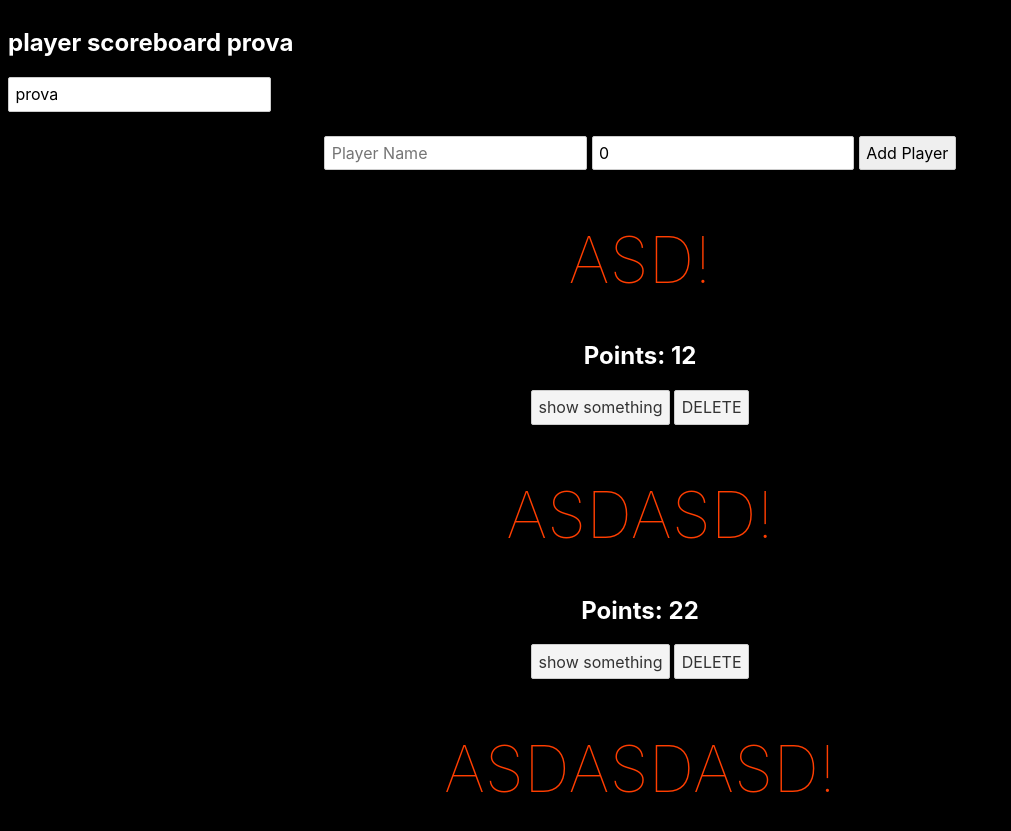
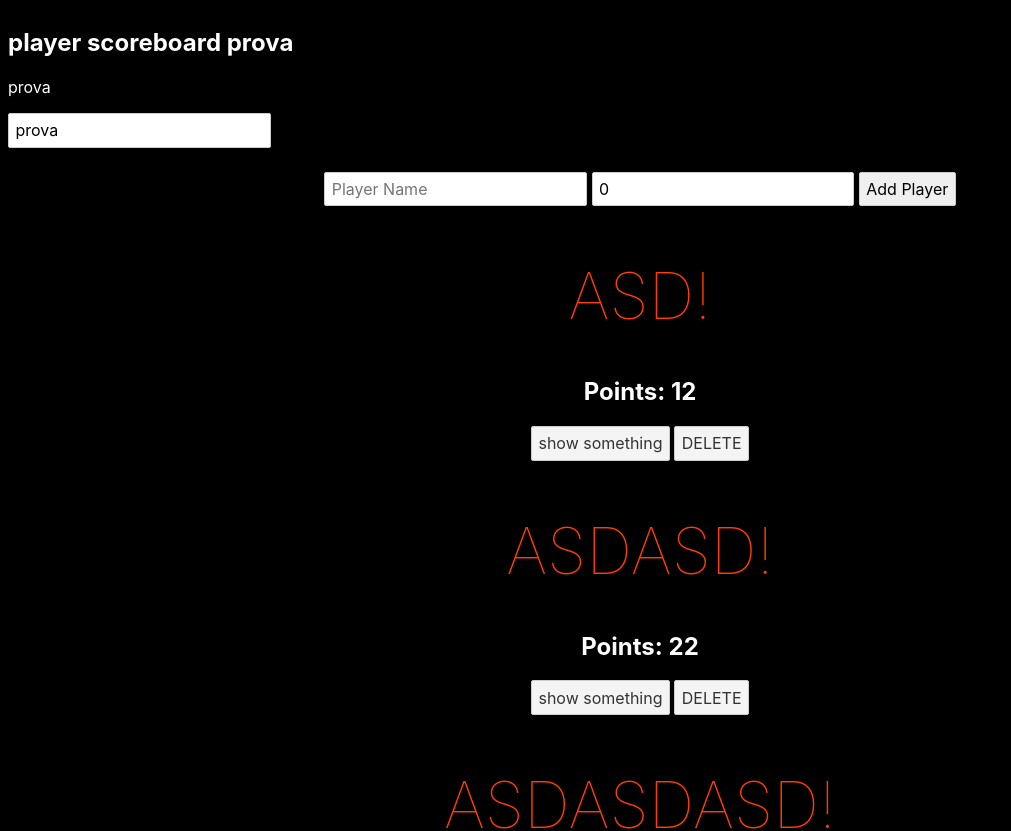
Before and after one commit to SimoneTedesco/launch-countdown-timer-main, a Svelte app: page / in a window 1280 px wide. Shown: the top 831 px of the page, without its empty margins (0-1011 px from the left). Built offline with nearby package versions, Linux system fonts and the light colour scheme.

Commit message:
tested reactive values

```diff
--- a/src/Navbar.svelte
+++ b/src/Navbar.svelte
@@ -4,10 +4,22 @@
     inputValue = target.value
   }
 
+  // scrivendo così il valore non si aggiorna;
+  let reactiveValue = inputValue;
+  // invece così il valore si aggiorna, è una specie di watcher
+  $: reactiveValue = inputValue
+
+  // questo per fare piu cose contemporaneamente
+  $: {
+    console.log('reactiveValue :>> ', reactiveValue);
+    console.log('reactiveValue :>> ', reactiveValue);
+  }
+
 </script>
 
 <nav class="navbar">
   <h1>player scoreboard {inputValue}</h1>
+  <p>{reactiveValue}</p>
   <!-- one way binding -->
   <!-- <input type="text" on:input={handleInput}> -->
 
```
